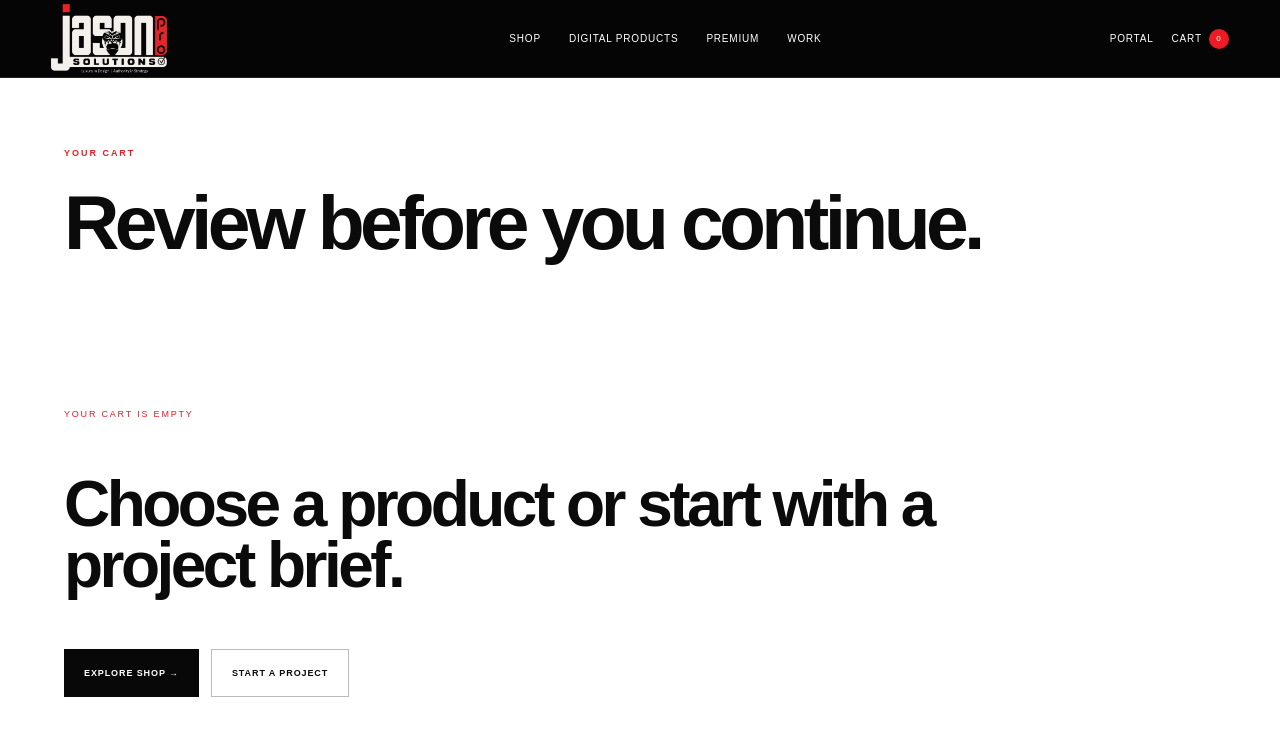
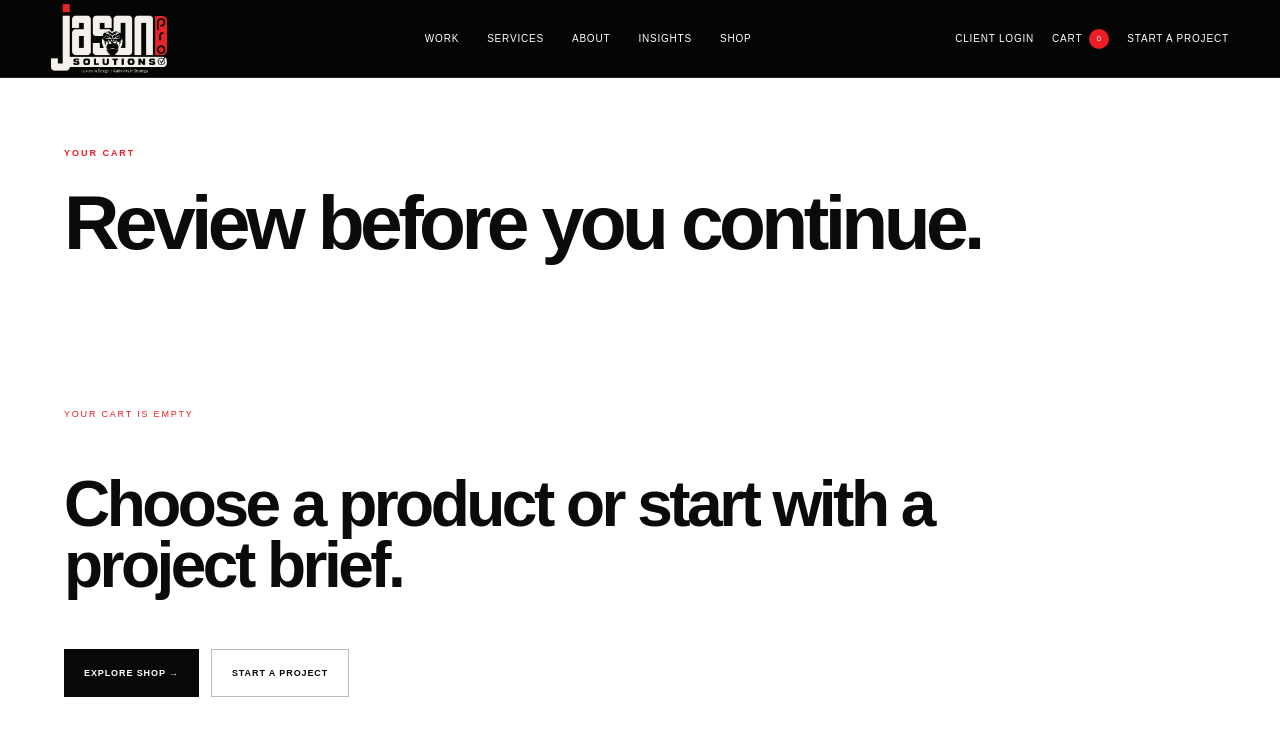
Before and after one commit to infoalphaomegamotors-a11y/jasonpro-solutions-website, a Next.js app in the folder site/: page /cart in a window 1280 px wide. Shown: the top 736 px of the page. Built offline with nearby package versions, Linux system fonts and the light colour scheme.

Commit message:
Align commerce header with core site navigation

```diff
--- a/site/components/CommerceHeader.tsx
+++ b/site/components/CommerceHeader.tsx
@@ -3,5 +3,19 @@ import Link from "next/link";
 import { CartCount } from "./CommerceClient";
 
 export default function CommerceHeader(){
-  return <header className="commerce-header"><Link href="/" className="commerce-logo"><Image src="/assets/jasonpro-logo-light.png" alt="JasonPro Solutions" width={150} height={82}/></Link><nav><Link href="/shop">Shop</Link><Link href="/digital-products">Digital Products</Link><Link href="/premium">Premium</Link><Link href="/work">Work</Link></nav><div><Link href="/portal">Portal</Link><Link href="/cart" className="cart-link">Cart <CartCount/></Link></div></header>;
+  return <header className="commerce-header">
+    <Link href="/" className="commerce-logo"><Image src="/assets/jasonpro-logo-light.png" alt="JasonPro Solutions" width={150} height={82}/></Link>
+    <nav>
+      <Link href="/work">Work</Link>
+      <Link href="/services">Services</Link>
+      <Link href="/about">About</Link>
+      <Link href="/insights">Insights</Link>
+      <Link href="/shop">Shop</Link>
+    </nav>
+    <div>
+      <Link href="/auth/sign-in">Client Login</Link>
+      <Link href="/cart" className="cart-link">Cart <CartCount/></Link>
+      <Link href="/contact">Start a Project</Link>
+    </div>
+  </header>;
 }
```
